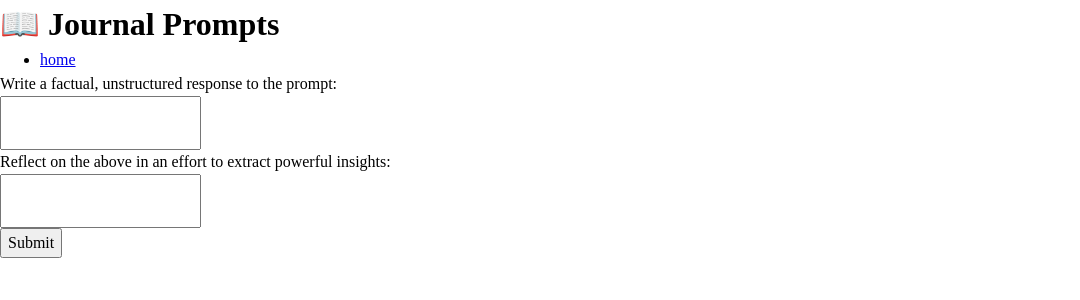
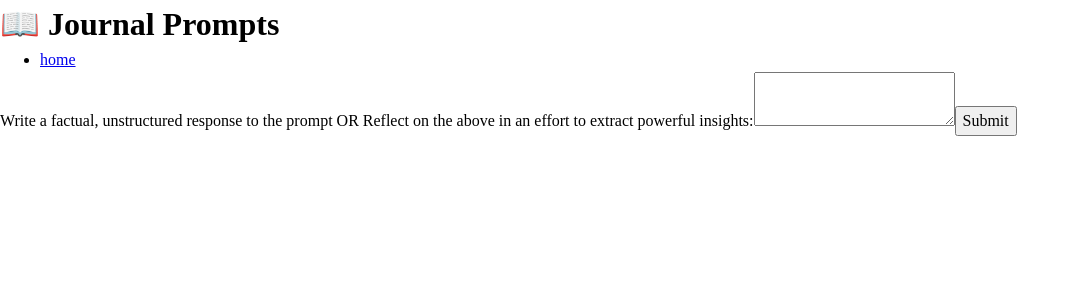
Before and after one commit to alex-j-garcia/journal-prompts-frontend, a React (Vite) app: page / in a window 1280 px wide. Shown: the top 300 px of the page, without its empty margins (0-1080 px from the left). Built offline with nearby package versions, Linux system fonts and the light colour scheme; no server answers.

Commit message:
Refactor journal form

```diff
--- a/src/components/FormTextarea.jsx
+++ /dev/null
@@ -1,20 +0,0 @@
-const FormTextarea = ({
-  handleChange,
-  name,
-  value,
-  label,
-}) => {
-  return (
-    <label>
-      {label}:
-      <textarea
-        name={name}
-        value={value}
-        className='journalEntry-textarea'
-        onChange={handleChange}
-      ></textarea>
-    </label>
-  );
-};
-
-export default FormTextarea;
--- a/src/components/JournalEntry.jsx
+++ b/src/components/JournalEntry.jsx
@@ -2,16 +2,11 @@ import { useState, useEffect, } from 'react';
 import JournalForm from "./JournalForm";
 import JournalPrompt from "./JournalPrompt";
 import noteService from '../services/prompts';
-import entryService from '../services/entries';
 
 const JournalEntry = ({ handleNotificationChange }) => {
   const [todaysPrompt, setTodaysPrompt] = useState(null);
   const [isLoading, setIsLoading] = useState(false);
   const [isError, setIsError] = useState(false);
-  const [formData, setFormData] = useState({
-    entryOne: '',
-    entryTwo: '',
-  });
 
   const getTodaysPrompt = async () => {
     setIsLoading(true);
@@ -30,47 +25,10 @@ const JournalEntry = ({ handleNotificationChange }) => {
     getTodaysPrompt();
   }, []);
 
-  const onFormChange = ({ target }) => {
-    setFormData({
-      ...formData,
-      [target.name]: target.value,
-    });
-  };
-
-  const onFormSubmit = (event) => {
-    event.preventDefault();
-
-    entryService
-      .addEntry({
-        ...formData,
-        prompt: todaysPrompt,
-      })
-      .then((response) => {
-        handleNotificationChange(`Successfully created ${response.id}`)
-      })
-      .catch((error) => {
-        handleNotificationChange(`There's been some error: ${error.name}`);
-      })
-      .finally(() => {
-        setTimeout(() => {
-          handleNotificationChange(null)
-        }, 5000);
-      });
-
-    setFormData({
-      entryOne: '',
-      entryTwo: '',
-    });
-  };
-
   return (
     <div className='journalEntry'>
       <JournalPrompt prompt={todaysPrompt} />
-      <JournalForm
-        data={formData}
-        handleChange={onFormChange}
-        handleSubmit={onFormSubmit}
-      />
+      <JournalForm />
     </div>
   );
 }
--- a/src/components/JournalForm.jsx
+++ b/src/components/JournalForm.jsx
@@ -1,37 +1,26 @@
-import FormTextarea from "./FormTextarea";
+import useForm from "../hooks/useForm";
 
-const JournalForm = ({
-  data,
-  handleChange,
-  handleSubmit,
-}) => {
+const JournalForm = () => {
+  const {
+    value,
+    handleChange,
+    handleSubmit
+  } = useForm();
+
   return (
     <div>
       <form onSubmit={handleSubmit} className='journalEntry-form'>
-        {entries.map(({ label, name, }) => (
-          <FormTextarea
-            key={name}
-            name={name}
-            label={label}
-            value={data[name]}
-            handleChange={handleChange}
-          />
-        ))}
+        <label>Write a factual, unstructured response to the prompt OR Reflect on the above in an effort to extract powerful insights:
+          <textarea
+            name='entry'
+            value={value}
+            onChange={handleChange}
+          ></textarea>
+        </label>
         <button type="submit">Submit</button>
       </form>
     </div>
   );
 };
 
-const entries = [
-  {
-    name: 'entryOne',
-    label: 'Write a factual, unstructured response to the prompt',
-  },
-  {
-    name: 'entryTwo',
-    label: 'Reflect on the above in an effort to extract powerful insights',
-  }
-];
-
 export default JournalForm;
--- /dev/null
+++ b/src/hooks/useForm.js
@@ -0,0 +1,22 @@
+import { useState } from "react";
+
+const useForm = () => {
+  const [value, setValue] = useState('');
+
+  const handleChange = (event) => {
+    setValue(event.target.value);
+  };
+
+  const handleSubmit = (event) => {
+    event.preventDefault();
+    setValue('');
+  };
+
+  return {
+    value,
+    handleChange,
+    handleSubmit,
+  };
+};
+
+export default useForm;
```
